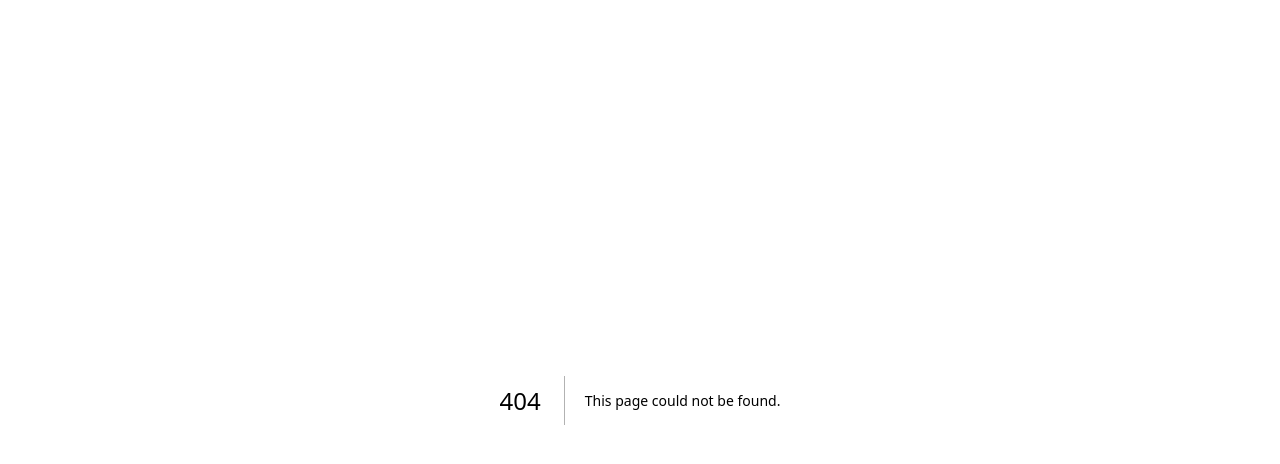
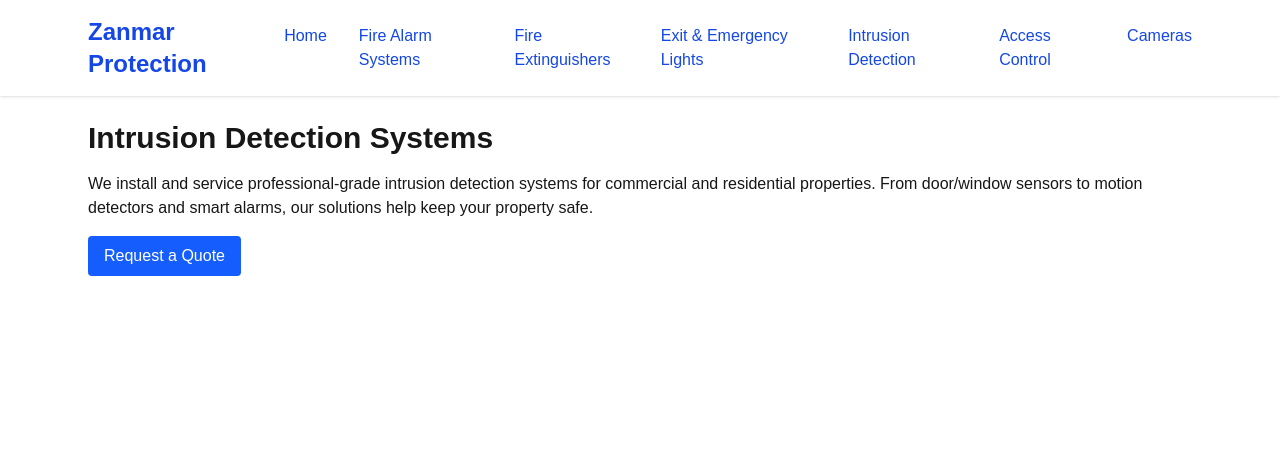
Before and after one commit to Chuck-Carr/zanmar, a Next.js app: page /intrusion in a window 1280 px wide. Before the commit this address had no page. Shown: the top 464 px of the page. Built offline with nearby package versions, Linux system fonts and the light colour scheme.

Commit message:
added rough pages for new services and rough navbar

```diff
--- /dev/null
+++ b/src/app/access-control/page.jsx
@@ -0,0 +1,21 @@
+import Head from "next/head";
+import Layout from "../../components/Layout";
+
+export default function AccessControlPage() {
+  return (
+    <>
+      <Head>
+        <title>Access Control Systems | Fire Security Co.</title>
+        <meta name="description" content="Manage secure entry to your building with card readers, keypads, biometrics, and more." />
+      </Head>
+      <Layout>
+        <h1 className="text-3xl font-bold mb-4">Access Control Systems</h1>
+        <p className="mb-4">
+          Our access control systems let you manage who enters your building and when. We offer keypad, card reader,
+          biometric, and mobile access solutions tailored to your security needs.
+        </p>
+        <button className="bg-blue-600 text-white px-4 py-2 rounded hover:bg-blue-700">Schedule a Consultation</button>
+      </Layout>
+    </>
+  );
+}
--- /dev/null
+++ b/src/app/cameras/page.jsx
@@ -0,0 +1,21 @@
+import Head from "next/head";
+import Layout from "../../components/Layout";
+
+export default function CameraSystemsPage() {
+  return (
+    <>
+      <Head>
+        <title>Camera Surveillance Systems | Fire Security Co.</title>
+        <meta name="description" content="24/7 surveillance with high-definition indoor and outdoor camera systems and remote access." />
+      </Head>
+      <Layout>
+        <h1 className="text-3xl font-bold mb-4">Camera Surveillance Systems</h1>
+        <p className="mb-4">
+          Monitor your property 24/7 with our high-definition camera systems. We offer installation and maintenance
+          for indoor and outdoor surveillance setups, including remote viewing via smartphone.
+        </p>
+        <button className="bg-blue-600 text-white px-4 py-2 rounded hover:bg-blue-700">Get Started Today</button>
+      </Layout>
+    </>
+  );
+}
--- /dev/null
+++ b/src/app/exit-lights/page.jsx
@@ -0,0 +1,35 @@
+"use client";
+
+import Head from "next/head";
+import Layout from "../../components/Layout";
+
+export default function ExitLightsPage() {
+  return (
+    <>
+      <Head>
+        <title>Exit & Emergency Lights | Zanmar Protection</title>
+        <meta
+          name="description"
+          content="Installation and maintenance of emergency exit lighting to meet life safety codes."
+        />
+        <meta
+          property="og:title"
+          content="Exit & Emergency Lights | Zanmar Protection"
+        />
+        <meta
+          property="og:description"
+          content="Ensure your property is safe with properly functioning exit and emergency lights."
+        />
+      </Head>
+      <Layout>
+        <h1 className="text-3xl font-bold mb-4">Exit & Emergency Lights</h1>
+        <p className="mb-4">
+          We install and maintain emergency exit lighting to ensure your building complies with safety regulations.
+        </p>
+        <button className="bg-blue-600 text-white px-4 py-2 rounded hover:bg-blue-700 transition">
+          Contact Us
+        </button>
+      </Layout>
+    </>
+  );
+}
--- /dev/null
+++ b/src/app/fire-alarm/page.jsx
@@ -0,0 +1,35 @@
+"use client";
+
+import Head from "next/head";
+import Layout from "../../components/Layout";
+
+export default function FireAlarmPage() {
+  return (
+    <>
+      <Head>
+        <title>Fire Alarm Systems | Zanmar Protection</title>
+        <meta
+          name="description"
+          content="Design, installation, and maintenance of code-compliant fire alarm systems tailored to your building."
+        />
+        <meta
+          property="og:title"
+          content="Fire Alarm Systems | Zanmar Protection"
+        />
+        <meta
+          property="og:description"
+          content="Reliable fire alarm installation and inspection services for Cincinnati businesses and homes."
+        />
+      </Head>
+      <Layout>
+        <h1 className="text-3xl font-bold mb-4">Fire Alarm Systems</h1>
+        <p className="mb-4">
+          We provide professional fire alarm system design, installation, and ongoing maintenance to ensure your property stays safe and code-compliant.
+        </p>
+        <button className="bg-blue-600 text-white px-4 py-2 rounded hover:bg-blue-700 transition">
+          Request a Quote
+        </button>
+      </Layout>
+    </>
+  );
+}
--- /dev/null
+++ b/src/app/fire-extinguishers/page.jsx
@@ -0,0 +1,35 @@
+"use client";
+
+import Head from "next/head";
+import Layout from "../../components/Layout";
+
+export default function FireExtinguishersPage() {
+  return (
+    <>
+      <Head>
+        <title>Fire Extinguisher Services | Zanmar Protection</title>
+        <meta
+          name="description"
+          content="Inspection, refill, and replacement services for commercial and residential fire extinguishers."
+        />
+        <meta
+          property="og:title"
+          content="Fire Extinguisher Services | Zanmar Protection"
+        />
+        <meta
+          property="og:description"
+          content="Keep your fire extinguishers ready and compliant with our expert inspection and servicing."
+        />
+      </Head>
+      <Layout>
+        <h1 className="text-3xl font-bold mb-4">Fire Extinguisher Services</h1>
+        <p className="mb-4">
+          Annual inspections, refills, and replacements to keep your extinguishers in perfect working order.
+        </p>
+        <button className="bg-blue-600 text-white px-4 py-2 rounded hover:bg-blue-700 transition">
+          Schedule Service
+        </button>
+      </Layout>
+    </>
+  );
+}
--- /dev/null
+++ b/src/app/intrusion/page.jsx
@@ -0,0 +1,21 @@
+import Head from "next/head";
+import Layout from "../../components/Layout";
+
+export default function IntrusionDetectionPage() {
+  return (
+    <>
+      <Head>
+        <title>Intrusion Detection Systems | Fire Security Co.</title>
+        <meta name="description" content="Install and service professional-grade intrusion detection systems for homes and businesses." />
+      </Head>
+      <Layout>
+        <h1 className="text-3xl font-bold mb-4">Intrusion Detection Systems</h1>
+        <p className="mb-4">
+          We install and service professional-grade intrusion detection systems for commercial and residential properties.
+          From door/window sensors to motion detectors and smart alarms, our solutions help keep your property safe.
+        </p>
+        <button className="bg-blue-600 text-white px-4 py-2 rounded hover:bg-blue-700">Request a Quote</button>
+      </Layout>
+    </>
+  );
+}
--- /dev/null
+++ b/src/components/Layout.jsx
@@ -0,0 +1,12 @@
+"use client";
+
+import NavBar from "./NavBar";
+
+export default function Layout({ children }) {
+  return (
+    <>
+      <NavBar />
+      <main className="p-6 max-w-6xl mx-auto">{children}</main>
+    </>
+  );
+}
--- /dev/null
+++ b/src/components/NavBar.jsx
@@ -0,0 +1,109 @@
+"use client";
+
+import Link from "next/link";
+import { useState } from "react";
+
+export default function NavBar() {
+  const [menuOpen, setMenuOpen] = useState(false);
+
+  return (
+    <header className="bg-white shadow sticky top-0 z-50">
+      <div className="max-w-6xl mx-auto px-6 py-4 flex items-center justify-between">
+        <Link href="/" className="text-2xl font-bold text-blue-700">
+          Zanmar Protection
+        </Link>
+
+        <nav>
+          {/* Desktop Menu */}
+          <ul className="hidden md:flex space-x-8 text-blue-700 font-medium">
+            <li>
+              <Link href="/" className="hover:text-blue-900 transition">
+                Home
+              </Link>
+            </li>
+            <li>
+              <Link href="/fire-alarm" className="hover:text-blue-900 transition">
+                Fire Alarm Systems
+              </Link>
+            </li>
+            <li>
+              <Link href="/fire-extinguishers" className="hover:text-blue-900 transition">
+                Fire Extinguishers
+              </Link>
+            </li>
+            <li>
+              <Link href="/exit-lights" className="hover:text-blue-900 transition">
+                Exit & Emergency Lights
+              </Link>
+            </li>
+            <li>
+              <Link href="/intrusion" className="hover:text-blue-900 transition">
+                Intrusion Detection
+              </Link>
+            </li>
+            <li>
+              <Link href="/access-control" className="hover:text-blue-900 transition">
+                Access Control
+              </Link>
+            </li>
+            <li>
+              <Link href="/cameras" className="hover:text-blue-900 transition">
+                Cameras
+              </Link>
+            </li>
+          </ul>
+
+          {/* Mobile Hamburger */}
+          <button
+            className="md:hidden flex flex-col space-y-1"
+            aria-label="Toggle menu"
+            onClick={() => setMenuOpen(!menuOpen)}
+          >
+            <span
+              className={`block h-0.5 w-6 bg-blue-700 transition-transform ${
+                menuOpen ? "rotate-45 translate-y-1.5" : ""
+              }`}
+            />
+            <span
+              className={`block h-0.5 w-6 bg-blue-700 transition-opacity ${
+                menuOpen ? "opacity-0" : "opacity-100"
+              }`}
+            />
+            <span
+              className={`block h-0.5 w-6 bg-blue-700 transition-transform ${
+                menuOpen ? "-rotate-45 -translate-y-1.5" : ""
+              }`}
+            />
+          </button>
+        </nav>
+      </div>
+
+      {/* Mobile Menu */}
+      {menuOpen && (
+        <nav className="md:hidden bg-white shadow-md">
+          <ul className="flex flex-col space-y-2 px-6 py-4 text-blue-700 font-medium">
+            {[
+              { href: "/", label: "Home" },
+              { href: "/fire-alarm", label: "Fire Alarm Systems" },
+              { href: "/fire-extinguishers", label: "Fire Extinguishers" },
+              { href: "/exit-lights", label: "Exit & Emergency Lights" },
+              { href: "/intrusion", label: "Intrusion Detection" },
+              { href: "/access-control", label: "Access Control" },
+              { href: "/cameras", label: "Cameras" },
+            ].map(({ href, label }) => (
+              <li key={href}>
+                <Link
+                  href={href}
+                  className="block hover:text-blue-900 transition"
+                  onClick={() => setMenuOpen(false)}
+                >
+                  {label}
+                </Link>
+              </li>
+            ))}
+          </ul>
+        </nav>
+      )}
+    </header>
+  );
+}
```
